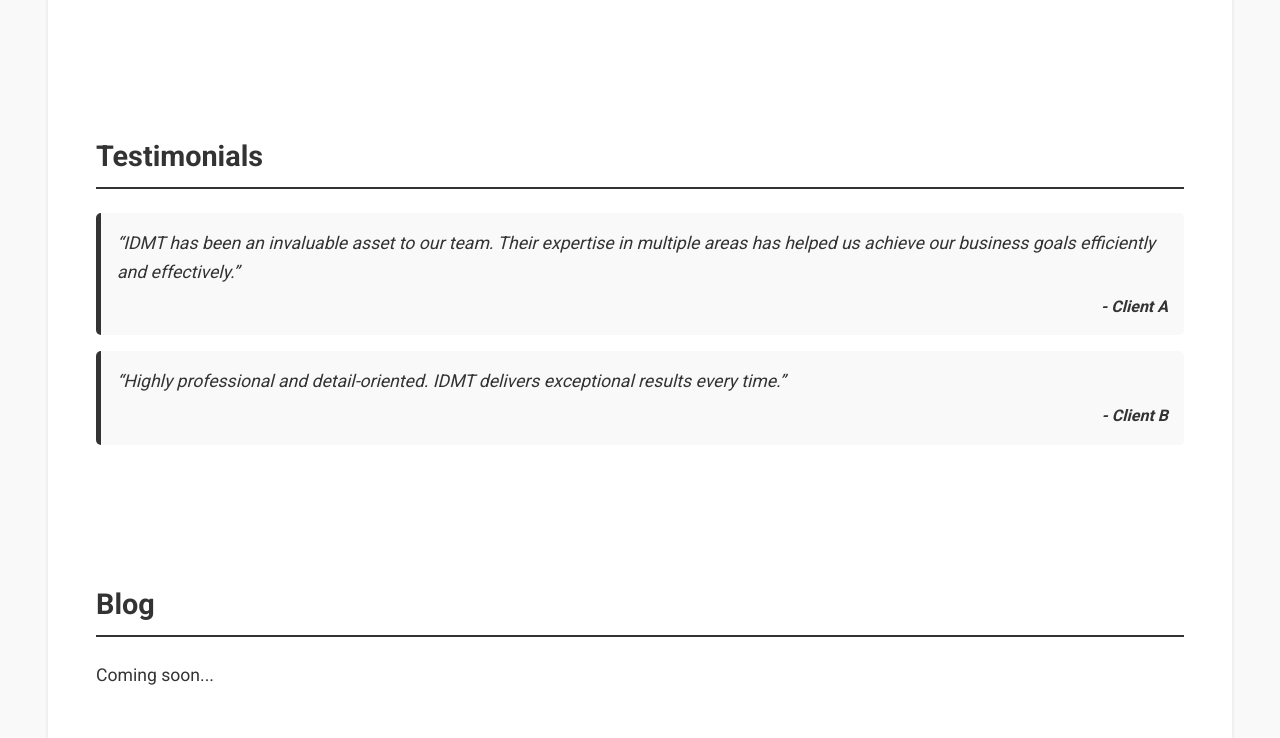
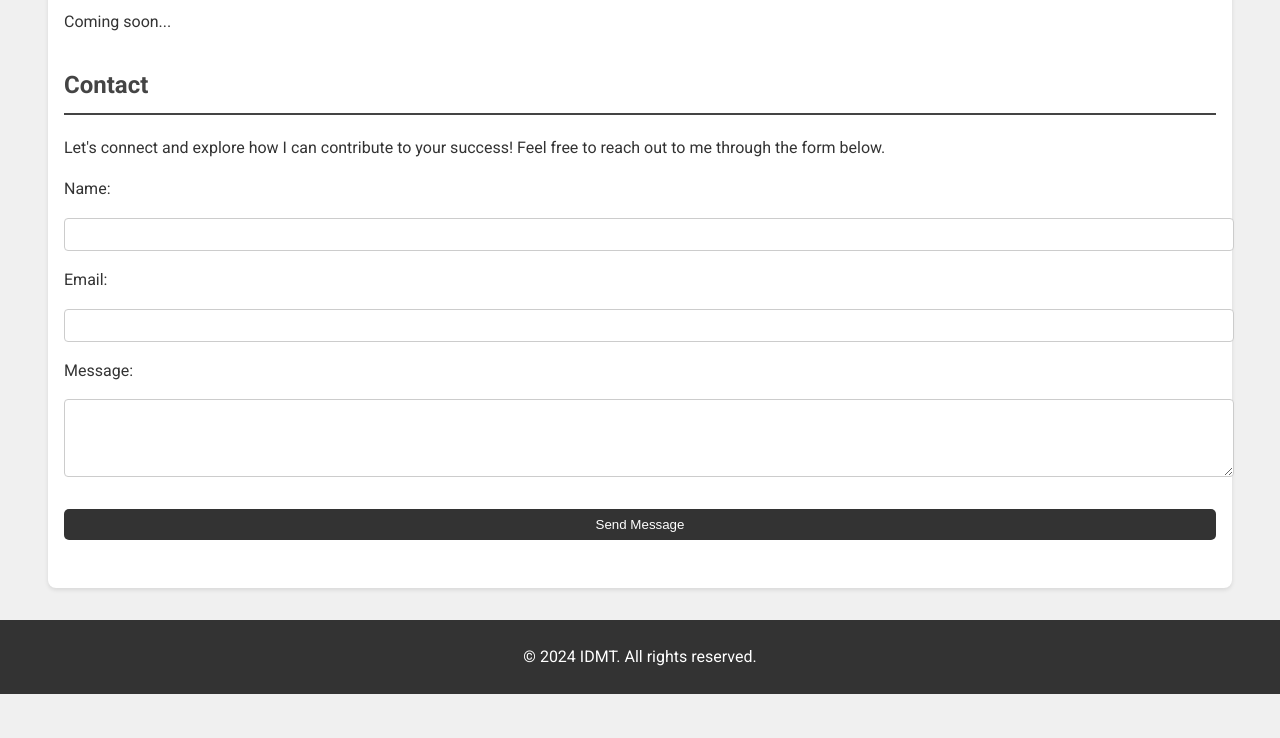
Before and after one commit to ivydiannemtan/idmt, a plain HTML site: page index.html in a window 1280 px wide. Shown: the part 1402-2140 px from the top of the page. After the commit the page ends 2096 px from the top, so only its background shows below. Drawn offline with Linux system fonts and the light colour scheme.

Commit message:
Update index.html

```diff
--- a/index.html
+++ b/index.html
@@ -8,7 +8,7 @@
     <style>
         body {
             font-family: 'Roboto', sans-serif;
-            background-color: #f9f9f9;
+            background-color: #f0f0f0;
             color: #333;
             margin: 0;
             padding: 0;
@@ -22,13 +22,11 @@
         }
         header h1, footer p {
             margin: 0;
-            font-size: 2rem;
         }
         nav {
             display: flex;
             justify-content: center;
             background-color: #444;
-            padding: 1rem 0;
         }
         nav a {
             color: #fff;
@@ -36,7 +34,6 @@
             margin: 0 1rem;
             padding: 1rem;
             font-weight: bold;
-            transition: background-color 0.3s ease;
         }
         nav a:hover {
             background-color: #555;
@@ -52,18 +49,14 @@
         }
         .section {
             margin-bottom: 2rem;
-            padding: 2rem;
         }
         .section h2 {
-            color: #333;
-            border-bottom: 2px solid #333;
+            color: #444;
+            border-bottom: 2px solid #444;
             padding-bottom: 0.5rem;
-            margin-bottom: 1.5rem;
-            font-size: 1.8rem;
         }
         .section p, .section ul {
             margin: 1rem 0;
-            font-size: 1.1rem;
         }
         .button {
             display: inline-block;
@@ -75,7 +68,6 @@
             border-radius: 5px;
             text-decoration: none;
             cursor: pointer;
-            transition: background-color 0.3s ease;
         }
         .button:hover {
             background-color: #555;
@@ -84,15 +76,11 @@
             display: grid;
             grid-gap: 1rem;
         }
-        form label {
-            font-size: 1.1rem;
-        }
         form input, form textarea {
             width: 100%;
             padding: 0.5rem;
             border: 1px solid #ccc;
             border-radius: 4px;
-            font-size: 1rem;
         }
         .testimonial {
             background-color: #f9f9f9;
@@ -167,4 +155,24 @@
             <p>Coming soon...</p>
         </section>
         <section id="contact" class="section">
-            <h2>Contact</h2
+            <h2>Contact</h2>
+            <p>Let's connect and explore how I can contribute to your success! Feel free to reach out to me through the form below.</p>
+            <form>
+                <label for="name">Name:</label>
+                <input type="text" id="name" name="name" required>
+
+                <label for="email">Email:</label>
+                <input type="email" id="email" name="email" required>
+
+                <label for="message">Message:</label>
+                <textarea id="message" name="message" rows="4" required></textarea>
+
+                <button type="submit" class="button">Send Message</button>
+            </form>
+        </section>
+    </div>
+    <footer>
+        <p>&copy; 2024 IDMT. All rights reserved.</p>
+    </footer>
+</body>
+</html>
```
